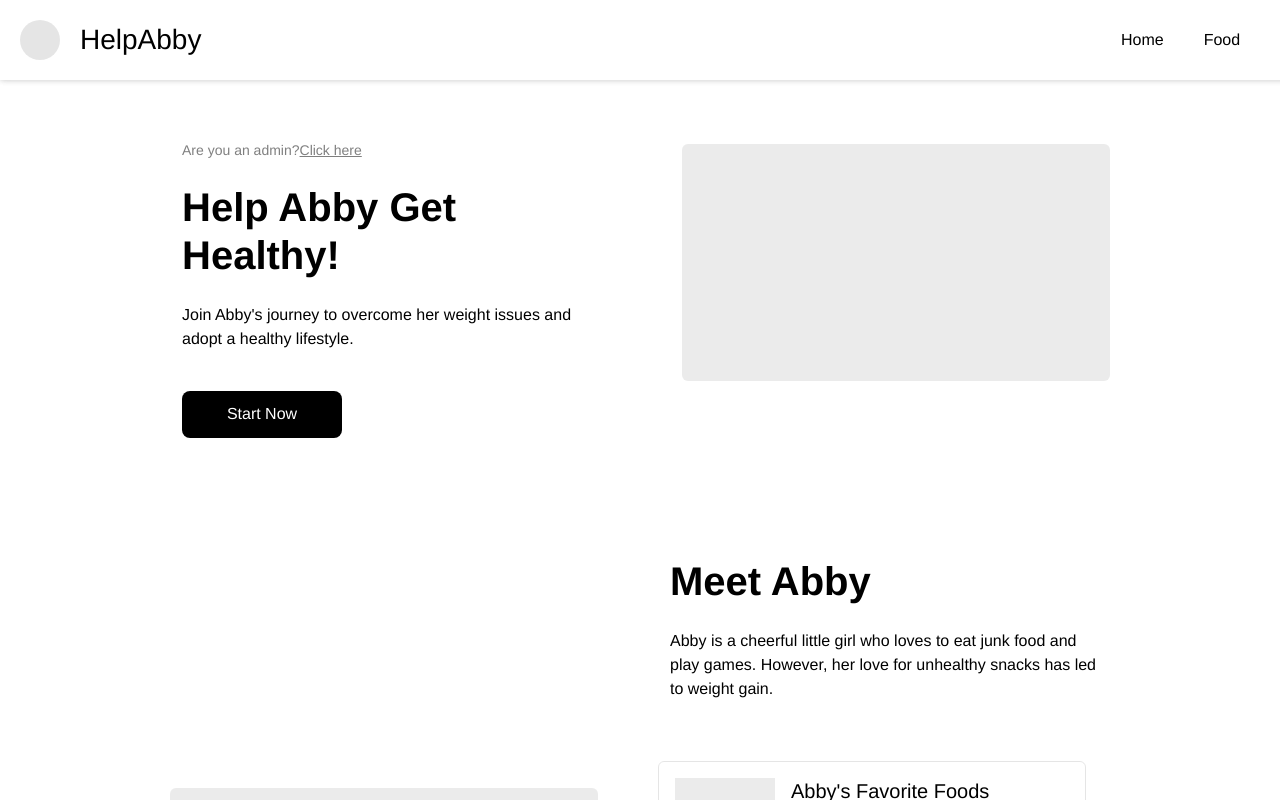
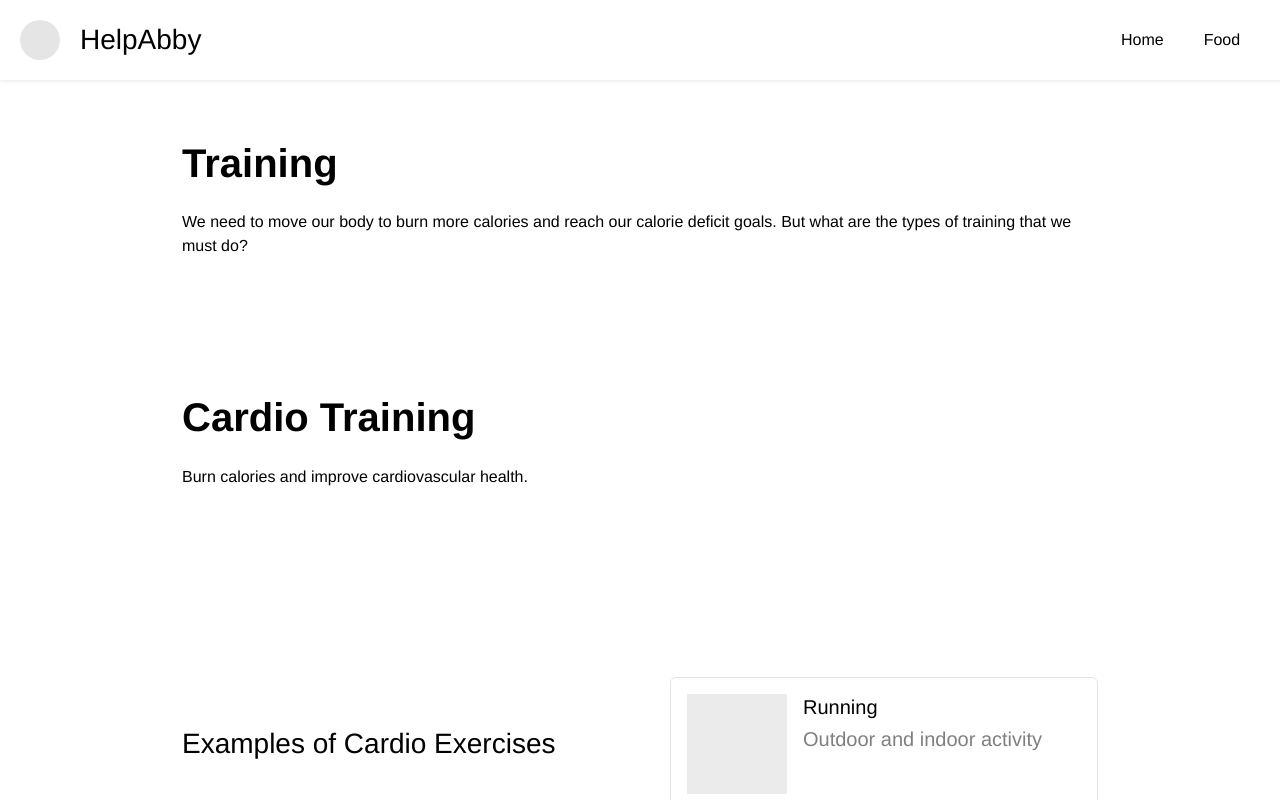
Before and after one commit to NouEN/help-abby-website, a React (Vite) app: page /training in a window 1280 px wide. Shown: the top 800 px of the page. Built offline with nearby package versions, Linux system fonts and the light colour scheme; grey boxes are pictures that could not be loaded.

Commit message:
add little bit in training page

```diff
--- a/src/App.tsx
+++ b/src/App.tsx
@@ -10,6 +10,7 @@ import AdminRegisterFood from "./components/AdminRegisterFood";
 import { AdminEditFood } from "./components/AdminEditFood";
 import WhatToEat from "./components/WhatToEat";
 import { useState } from "react";
+import TrainingPage from "./components/TrainingPage";
 
 type FoodProps = {
   foodId: string;
@@ -60,7 +61,7 @@ function App() {
             ></WhatToEat>
           }
         ></Route>
-        <Route path="/training" element={<HomeContent />} />
+        <Route path="/training" element={<TrainingPage></TrainingPage>} />
         <Route path="/myths" element={<HomeContent />} />
         <Route path="/adminLogin" element={<AdminLogin />} />
         <Route path="/adminHome" element={<AdminHome />}></Route>
--- a/src/components/FoodContent.tsx
+++ b/src/components/FoodContent.tsx
@@ -298,6 +298,11 @@ class FoodContent extends Component {
                 </button>
               </div>
             </div>
+            <div className="container-wrapper">
+              <div className="container-3">
+                <p className="title-1">HelpAbby © 2024. All rights reserved.</p>
+              </div>
+            </div>
           </div>
         </div>
       </div>
--- a/src/components/FoodListTable.tsx
+++ b/src/components/FoodListTable.tsx
@@ -63,7 +63,7 @@ class FoodListTable extends Component<Food> {
     return (
       <div>
         <AdminNavbar></AdminNavbar>
-        <Link to="adminRegisterFood">
+        <Link to="/adminRegisterFood">
           <button type="button" onClick={this.handleAddFood}>
             Register Food
           </button>
--- a/src/components/HomeContent.tsx
+++ b/src/components/HomeContent.tsx
@@ -7,11 +7,7 @@ class HomeContent extends Component {
   render() {
     return (
       <div className="page">
-        <div className="top-bar">
-          <div className="rectangle" />
-          <div className="title">HelpAbby</div>
-          <Navbar></Navbar>
-        </div>
+        <Navbar></Navbar>
         <div className="section">
           <div className="container">
             <div className="subtitle">
--- a/src/components/Navbar.tsx
+++ b/src/components/Navbar.tsx
@@ -1,6 +1,7 @@
 import { useState } from "react";
 import { Outlet, Link } from "react-router-dom";
 import { BrowserRouter, Routes, Route } from "react-router-dom";
+import "../style.css";
 
 function Navbar() {
   return (
--- /dev/null
+++ b/src/components/TrainingPage.tsx
@@ -0,0 +1,59 @@
+import React, { Component } from "react";
+import "../style.css";
+import Navbar from "./Navbar";
+
+class TrainingPage extends Component {
+  render() {
+    return (
+      <div className="page">
+        <Navbar></Navbar>
+        <div className="section">
+          <div className="container">
+            <div className="text-wrapper">Training</div>
+            <p className="p">
+              We need to move our body to burn more calories and reach our
+              calorie deficit goals. But what are the types of training that we
+              must do?{" "}
+            </p>
+          </div>
+        </div>
+
+        <div className="section">
+          <div className="container">
+            <div className="text-wrapper">Cardio Training</div>
+            <p className="div">
+              Burn calories and improve cardiovascular health.
+            </p>
+
+            <div className="image-container">
+              <div className="image"></div>
+            </div>
+            <img className="vector" alt="vector" src="vector-200.png" />
+          </div>
+        </div>
+
+        <div className="section">
+          <div className="container">
+            <div className="title">Examples of Cardio Exercises</div>
+          </div>
+          <div className="list-cardio">
+            <div className="row">
+              <div className="article">
+                <div className="image-wrapper-cardio">
+                  <div className="image-cardio"></div>
+                </div>
+
+                <div className="frame">
+                  <div className="title-3">Running</div>
+                  <div className="subtitle">Outdoor and indoor activity</div>
+                </div>
+              </div>
+            </div>
+          </div>
+        </div>
+      </div>
+    );
+  }
+}
+
+export default TrainingPage;
--- a/src/components/WhatToEat.css
+++ b/src/components/WhatToEat.css
@@ -522,7 +522,7 @@
     align-self: stretch;
     color: #00000080;
     font-family: "Roboto-Regular", Helvetica;
-    font-size: 14px;
+    font-size: 20px;
     font-weight: 400;
     letter-spacing: 0;
     line-height: 20px;
--- a/src/style.css
+++ b/src/style.css
@@ -249,6 +249,15 @@
     position: relative;
   }
 
+  .page .image-cardio {
+    align-self: stretch;
+    background-color: #d8d8d880;
+    flex: 1;
+    flex-grow: 1;
+    position: relative;
+  }
+
+
   .page .vector {
     height: 1px;
     left: 0;
@@ -268,6 +277,15 @@
     position: relative;
   }
 
+  .page .image-wrapper-cardio {
+    align-items: flex-start;
+    display: flex;
+    height: 100px;
+    width: 100px;
+    position: relative;
+  }
+
+
   .page .list {
     align-items: center;
     align-self: stretch;
@@ -281,6 +299,18 @@
     width: 100%;
   }
 
+  .page .list-cardio {
+    align-items: center;
+    display: flex;
+    flex: 1;
+    flex-grow: 1;
+    flex-direction: column;
+    gap: 40px;
+    justify-content: center;
+    padding: 20px 0px;
+    position: relative;
+
+  }
 
   .page .list-nutrition {
     align-items: center;
```
